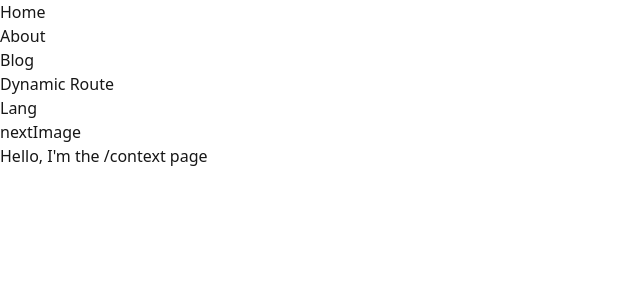
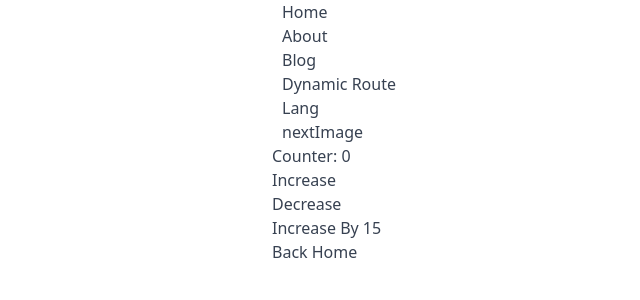
Before and after one commit to xueji-dao/xueji, a Next.js app in the folder apps/demo/: page /context in a window 1280 px wide. Shown: the top 300 px of the page, without its empty margins (0-640 px from the left). Built offline with nearby package versions, Linux system fonts and the light colour scheme; no server answers; a web font is replaced by a local one; what @mui/material-nextjs would draw is missing.

Commit message:
chore(demo): context api

```diff
--- a/apps/demo/src/app/about/page.tsx
+++ b/apps/demo/src/app/about/page.tsx
@@ -15,7 +15,7 @@ function Code({ children }: CodeProps) {
 
 export default function About() {
   console.log('test log from page.tsx')
-  console.error('test error log from page.tsx')
+  // console.error('test error log from page.tsx')
 
   const t = useTranslations('AboutPage') // t('About.title');
   const format = useFormatter()
--- /dev/null
+++ b/apps/demo/src/app/context/_components/Counter.tsx
@@ -0,0 +1,49 @@
+'use client'
+
+// useState 的替代方案。它接收一个形如 (state, action) => newState 的 reducer，并返回当前的 state 以及与其配套的 dispatch 方法。
+// 在某些场景下, useReducer 会比 useState 更适用，例如 state 逻辑较复杂且包含多个子值，或者下一个 state 依赖于之前的 state 等。并且，
+// 使用 useReducer 还能给那些会触发深更新的组件做性能优化，因为你可以向子组件传递 dispatch 而不是回调函数 。
+import { createContext, Dispatch, ReactNode, useContext, useReducer } from 'react'
+
+type CounterState = number
+type CounterAction =
+  | {
+      type: 'INCREASE' | 'DECREASE'
+    }
+  | {
+      type: 'INCREASE_BY'
+      payload: number
+    }
+
+const CounterStateContext = createContext<CounterState>(0)
+const CounterDispatchContext = createContext<Dispatch<CounterAction>>(() => null)
+
+const reducer = (state: CounterState, action: CounterAction) => {
+  switch (action.type) {
+    case 'INCREASE':
+      return state + 1
+    case 'DECREASE':
+      return state - 1
+    case 'INCREASE_BY':
+      return state + action.payload
+    default:
+      throw new Error(`Unknown action: ${JSON.stringify(action)}`)
+  }
+}
+
+type CounterProviderProps = {
+  children: ReactNode
+  initialValue?: number
+}
+
+export const CounterProvider = ({ children, initialValue = 0 }: CounterProviderProps) => {
+  const [state, dispatch] = useReducer(reducer, initialValue)
+  return (
+    <CounterDispatchContext.Provider value={dispatch}>
+      <CounterStateContext.Provider value={state}>{children}</CounterStateContext.Provider>
+    </CounterDispatchContext.Provider>
+  )
+}
+
+export const useCount = () => useContext(CounterStateContext)
+export const useDispatchCount = () => useContext(CounterDispatchContext)
--- /dev/null
+++ b/apps/demo/src/app/context/layout.tsx
@@ -0,0 +1,9 @@
+import { CounterProvider } from './_components/Counter'
+
+export default function RootLayout({
+  children,
+}: Readonly<{
+  children: React.ReactNode
+}>) {
+  return <CounterProvider>{children}</CounterProvider>
+}
--- /dev/null
+++ b/apps/demo/src/app/context/page.tsx
@@ -0,0 +1,42 @@
+'use client'
+
+import type { MouseEvent } from 'react'
+import Link from 'next/link'
+
+import Nav from '@/components/Nav'
+
+import { useCount, useDispatchCount } from './_components/Counter'
+
+export default function ContextPage() {
+  const count = useCount()
+  const dispatch = useDispatchCount()
+
+  const handleIncrease = (event: MouseEvent<HTMLButtonElement>) =>
+    dispatch({
+      type: 'INCREASE',
+    })
+  const handleDecrease = (event: MouseEvent<HTMLButtonElement>) =>
+    dispatch({
+      type: 'DECREASE',
+    })
+  const handleIncrease15 = (event: MouseEvent<HTMLButtonElement>) =>
+    dispatch({
+      type: 'INCREASE_BY',
+      payload: 15,
+    })
+
+  return (
+    <div className="container">
+      <Nav />
+      <p className="mt-4">Counter: {count}</p>
+      <button onClick={handleIncrease}>Increase</button>
+      <br />
+      <button onClick={handleDecrease}>Decrease</button>
+      <br />
+      <button onClick={handleIncrease15}>Increase By 15</button>
+      <p>
+        <Link href="/">Back Home</Link>
+      </p>
+    </div>
+  )
+}
--- a/apps/demo/src/app/dynamic/all/[...slug]/page.tsx
+++ b/apps/demo/src/app/dynamic/all/[...slug]/page.tsx
@@ -2,7 +2,12 @@
 // [...folder], 捕获全部子路由
 // 例如，app/shop/[…slug]/page.js 会匹配/shop/clothes，还会匹配/shop/clothes/tops， /shop/clothes/tops/t-shirts 等。
 // [[...folder]], 全捕获, 除了本级及子路由也捕获父路由段，例如，app/shop/[[…slug]]/page.js 也会匹配/shop
+
+// With Dynamic Rendering, HTML is generated at request time.
+export const dynamic = 'force-dynamic' //'force-static'
+
 export default async function Page({ params }: { params: { slug: string } }) {
+  console.log('捕获全部子路由')
   const { slug } = await params
   return <p className="m-8 font-bold">Catch-all Segments {slug}</p>
 }
--- a/apps/demo/src/components/Nav.tsx
+++ b/apps/demo/src/components/Nav.tsx
@@ -7,13 +7,14 @@ const Nav = () => (
     <style jsx global>{`
       .nav-link {
         text-decoration: none;
+        padding: 4px 10px;
       }
 
       .active:after {
         content: ' (current page)';
       }
     `}</style>
-    <ul className="nav">
+    <ul className="flex items-center">
       <li>
         <ActiveLink activeClassName="active" className="nav-link" href="/">
           Home
--- a/apps/demo/src/styles/global.css
+++ b/apps/demo/src/styles/global.css
@@ -13,6 +13,7 @@
   --ease-fluid: cubic-bezier(0.3, 0, 0, 1);
   --ease-snappy: cubic-bezier(0.2, 0, 0, 1);
   --grid-13: repeat(13, minmax(0, 1fr));
+  --spacing: 0.25rem;
 
   @keyframes shimmer {
     100% {
```
Also changed, not shown: apps/demo/src/app/css/page.tsx (added, +17 -0 lines), apps/demo/src/app/css/styles.module.scss (added, +16 -0 lines).
